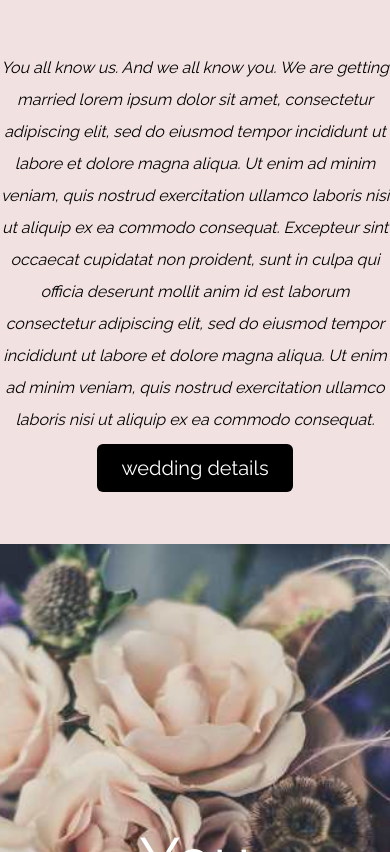
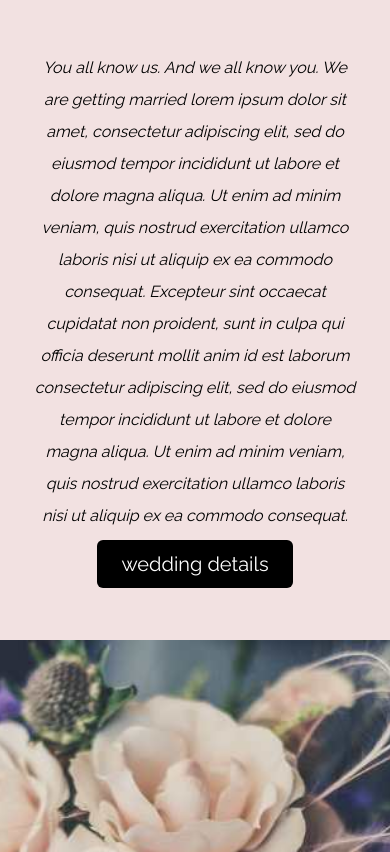
Before and after one commit to BekaTech/bekatech.github.io, a plain HTML site: page index.html in a window 390 px wide. Shown: the part 1213-2065 px from the top of the page. Drawn offline with Linux system fonts and the light colour scheme.

Commit message:
changes to my css file

```diff
--- a/style.css
+++ b/style.css
@@ -268,6 +268,10 @@ footer p a {
         width: 100%;
     }
 
+    .div-p-sub-section {
+        padding-inline: 2rem;
+    }
+
     .img-fourth-section {
         width: 100%;
     }
```
